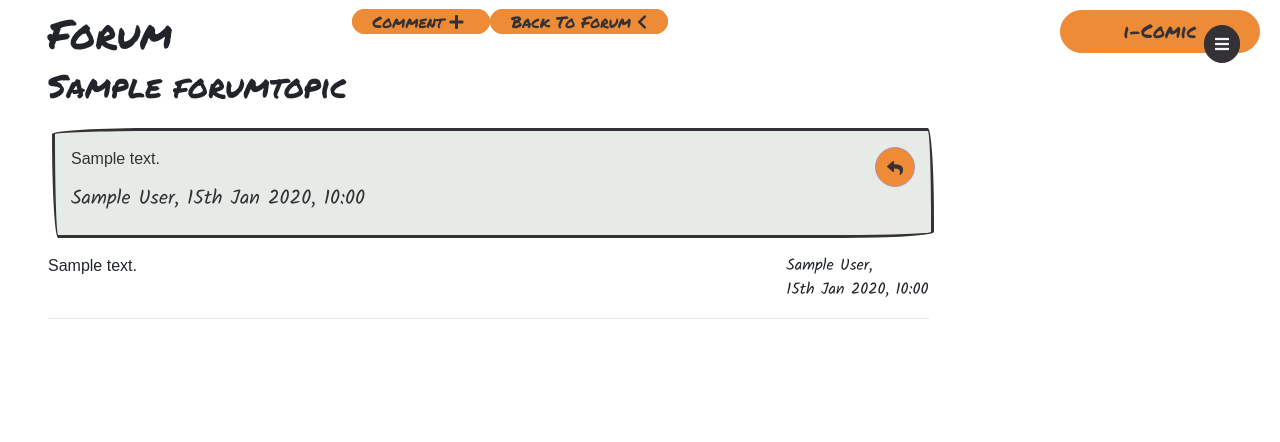
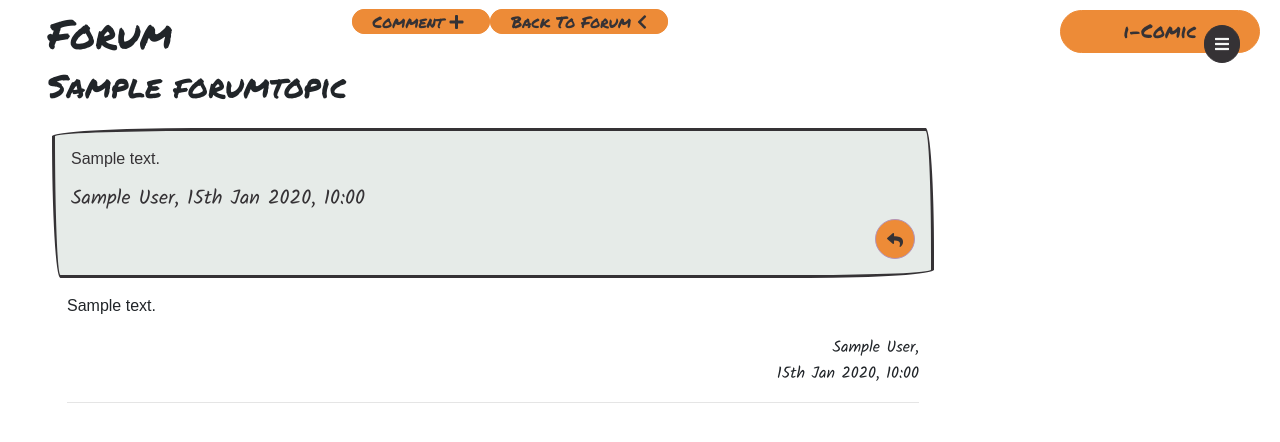
Before and after one commit to julian-garcia/i-comic, a Django app: page /forum/view/1 in a window 1280 px wide. Shown: the top 442 px of the page. Run offline with Django 3.2, Linux system fonts and the light colour scheme; tables that the repository leaves empty hold one stand-in row (values such as "Sample post"); some libraries are stand-ins or nearby versions; some web fonts are replaced.

Commit message:
Forum page adjustments

```diff
--- a/forum/templates/forum_topic.html
+++ b/forum/templates/forum_topic.html
@@ -20,12 +20,12 @@
 <div class="row forum-comment mt-4 mb-3 mx-1">
   <div class="col-12 col-md-9 p-3 hand-drawn-border {% if forloop.counter|divisibleby:'2' %}light-row{% else %}light-alt-row{% endif %}">
     <div class="row">
-      <div class="col-12 col-md-6">
+      <div class="col-12">
         <p>{{ comment.comment }}</p>
         <h5>{{ comment.author.first_name }} {{ comment.author.last_name }},
             {{ comment.date_created|date:'jS M Y, H:i' }}</h5>
       </div>
-      <div class="col-12 col-md-6 text-right">
+      <div class="col-12 text-right">
         <a href="{% url 'add_reply' comment.id %}" class="ticket-list-link"><i class="fas fa-reply ticket-list-icon"></i></a>
       </div>
     </div>
@@ -33,13 +33,13 @@
 </div>
 {% for reply in replies %}
   {% if reply.forum_comment == comment %}
-  <div class="row forum-comment-reply mb-2">
-    <div class="col-12 col-md-9 d-flex justify-content-between">
-      <p class="d-inline">{{ reply.comment }}</p>
+  <div class="row forum-comment-reply mb-2 mx-1">
+    <div class="col-12 col-md-9">
+      <p>{{ reply.comment }}</p>
+    </div>
+    <div class="col-12 col-md-9 text-right">
       <span>{{ reply.author.first_name }} {{ reply.author.last_name }},<br>
             {{ reply.date_created|date:'jS M Y, H:i' }}</span>
-    </div>
-    <div class="col-12 col-md-9">
       <hr>
     </div>
   </div>
```
